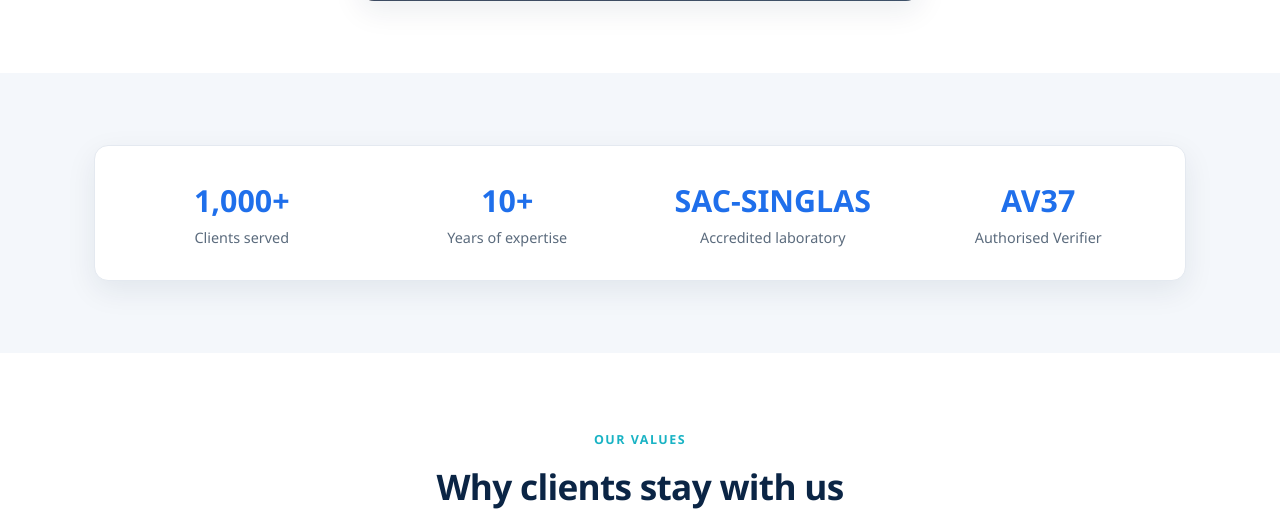
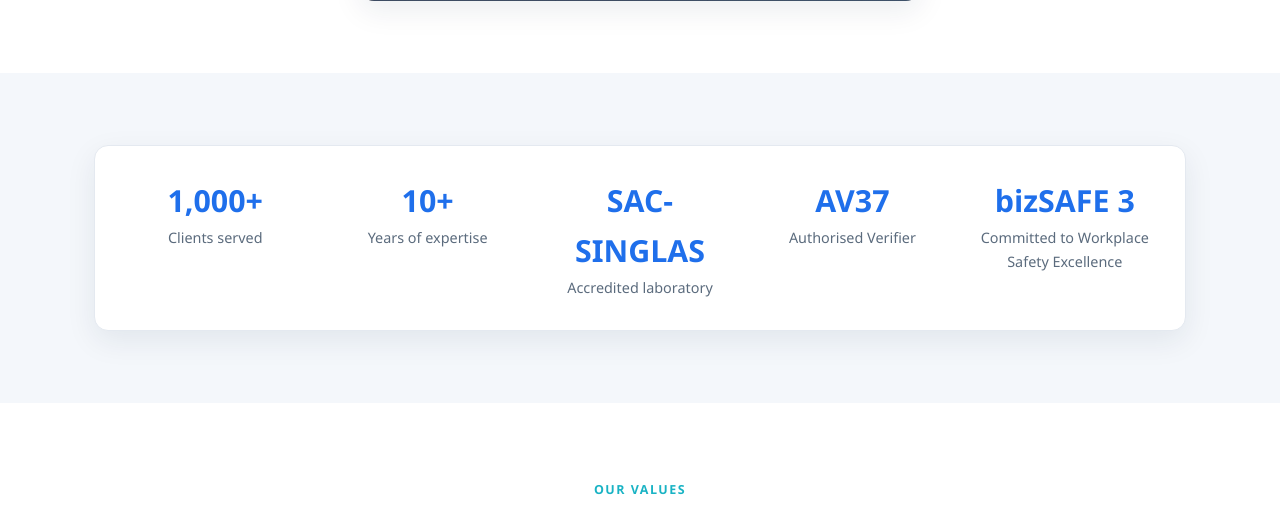
Before and after one commit to Roedil/KSAWebsite, a Flask app: page /about in a window 1280 px wide. Shown: the part 4328-4841 px from the top of the page. Run offline with Flask 3, Linux system fonts and the light colour scheme.

Commit message:
Add bizSAFE 3 stat to homepage and about page stats strip
Co-Authored-By: Claude Sonnet 4.6 <noreply@anthropic.com>

```diff
--- a/app.py
+++ b/app.py
@@ -297,6 +297,7 @@ STATS = [
     {"value": "10+", "label": "Years of expertise"},
     {"value": "SAC-SINGLAS", "label": "Accredited laboratory"},
     {"value": "AV37", "label": "Authorised Verifier"},
+    {"value": "bizSAFE 3", "label": "Committed to Workplace Safety Excellence"},
 ]
 
 WHATSNEWS = [
--- a/static/css/style.css
+++ b/static/css/style.css
@@ -126,7 +126,7 @@ img{max-width:100%}
 
 /* ---- stats ---- */
 .stats{background:var(--white);margin-top:-36px;position:relative;z-index:5}
-.stats-grid{display:grid;grid-template-columns:repeat(4,1fr);gap:20px;
+.stats-grid{display:grid;grid-template-columns:repeat(5,1fr);gap:20px;
   background:#fff;border:1px solid var(--line);border-radius:var(--radius);
   box-shadow:var(--shadow);padding:30px 24px}
 .stat{text-align:center}
```
